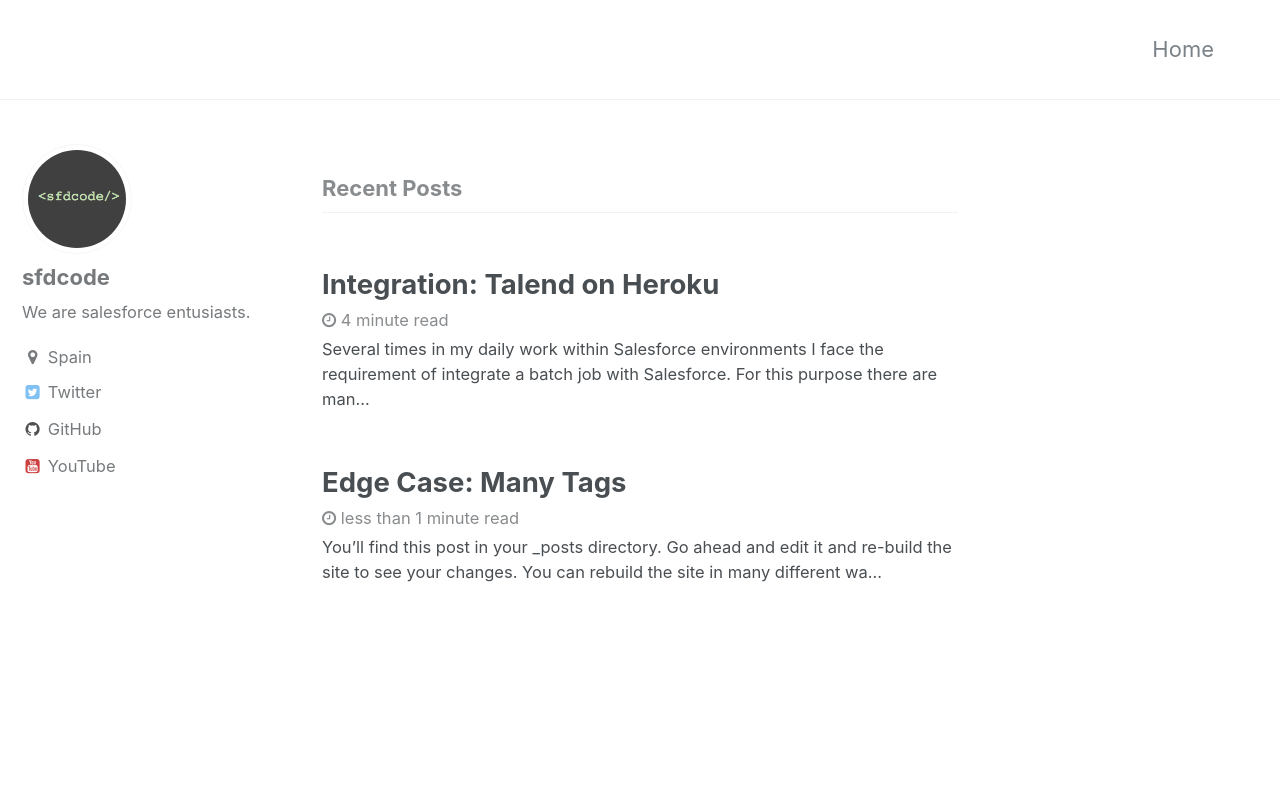
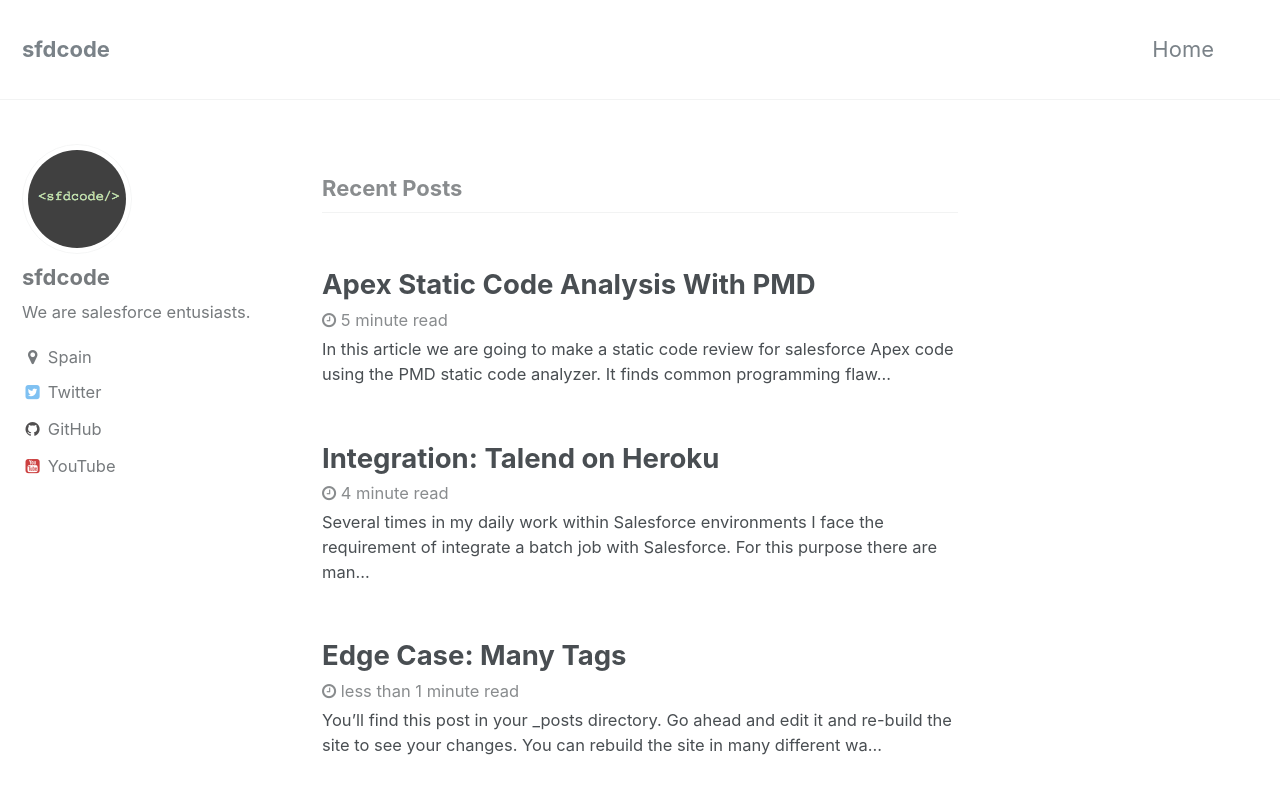
Before and after one commit to sfdcode/sfdcode.github.io, a Jekyll site: the page built from index.html, in a window 1280 px wide and 900 px high. Shown: the top 794 px of the window. Built offline with Jekyll 4.4.1, drawn with Linux system fonts in a browser that asks for light colours; the list of posts is cut into pages by our own code; some of the changed lines change nothing that is shown; some of the changed text lies outside the part shown.

Commit message:
apex static code analysis with pmd first version

````diff
--- a/_config.yml
+++ b/_config.yml
@@ -10,9 +10,9 @@
 
 # Site Settings
 locale                   : "en-US"
-title                    : "<sfdcode/>"
+title                    : "sfdcode"
 title_separator          : "-"
-name                     : "sfdcode"
+name                     : "<sfdcode/>"
 description              : "Salesforce coding"
 url                      : https://sfdcode.github.io
 baseurl                  :
--- /dev/null
+++ b/_posts/2017-10-25-apex-static-code-analysis-with-pmd.md
@@ -0,0 +1,227 @@
+---
+title: "Apex Static Code Analysis With PMD"
+categories:
+  - Apex
+tags:
+  - apex
+  - pmd
+  - code analysis
+  - code analysis tool
+---
+<p align="center">
+  <img src="/assets/images/pmd_apex.png">
+</p>
+In this article we are going to make a static code review for salesforce Apex code using the <a href="https://pmd.github.io/" target="_blank">PMD</a> static code analyzer.  It finds common programming flaws like unused variables, empty catch blocks, unnecessary object creation, and so forth. Additionally it includes CPD, the copy-paste-detector.
+
+It will allow us to have a better quality and avoid maintenance, performance and bug problems in our Apex code. Let's do it.
+
+## Extract the code from the org to a local directory
+PMD anlyzes files in directories, then the first thing is to extract the code from our salesforce org to a local directory, to do that we're going to use the <a href="https://developer.salesforce.com/docs/atlas.en-us.daas.meta/daas/forcemigrationtool_install.htm" target="_blank">force.com migration tool</a>. You can find in the link how to install it in your local system, take care with the <a href="https://developer.salesforce.com/docs/atlas.en-us.daas.meta/daas/forcemigrationtool_prereq.htm" target="_blank">requirements</a>. Basically you need to install Java 1.7.x or higher (better Java 8 to avoid additional configurations) and ant 1.6 or later.
+
+Once you have installed the requirements, you are able to see the following outputs in your terminal:
+
+{% highlight bash %}
+$ java -version
+java version "1.8.0_131"
+Java(TM) SE Runtime Environment (build 1.8.0_131-b11)
+Java HotSpot(TM) 64-Bit Server VM (build 25.131-b11, mixed mode)
+
+$ ant -version
+Apache Ant(TM) version 1.9.7 compiled on April 9 2016
+{% endhighlight %}
+
+Download the force.com migration tool:
+<p align="center">
+  <img src="/assets/images/force_migration_link_screenshot.jpg">
+</p>
+Extract the zip file salesforce_ant_&lt;version&gt;.zip
+<p align="center">
+  <img src="/assets/images/force_migration_directory.jpg">
+</p>
+Copy or rename the sample directory to make your configuration. Then edit the build.properties and provide the parameters to connect to your salesforce org. For sf.password provide the password concatenate with the security token, you can generate it from your settings:
+<p align="center">
+  <img src="/assets/images/reset_my_security_token_screenshot.jpg">
+</p>
+I will send you a mail with the security token, then the build.properties files should look like bellow:
+{% highlight properties %}
+# build.properties
+#
+
+# Specify the login credentials for the desired Salesforce organization
+sf.username = user@domain.com
+sf.password = mypassword5Va3NFGFaTplKilAmKeaW3bX3
+#sf.sessionId = <Insert your Salesforce session id here.  Use this or username/password above.  Cannot use both>
+#sf.pkgName = <Insert comma separated package names to be retrieved>
+#sf.zipFile = <Insert path of the zipfile to be retrieved>
+#sf.metadataType = <Insert metadata type name for which listMetadata or bulkRetrieve operations are to be performed>
+
+# Use 'https://login.salesforce.com' for production or developer edition (the default if not specified).
+# Use 'https://test.salesforce.com for sandbox.
+sf.serverurl = https://login.salesforce.com
+
+sf.maxPoll = 20
+# If your network requires an HTTP proxy, see http://ant.apache.org/manual/proxy.html for configuration.
+#
+{% endhighlight %}
+
+Then the next thing is to select the things that we want to extract from the salesforce org. It is specified in a file named package.xml. Go to unpackaged sub-directory and edit the package.xml file to provide the Apex metadata elements:
+{% highlight xml %}
+<?xml version="1.0" encoding="UTF-8"?>
+<Package xmlns="http://soap.sforce.com/2006/04/metadata">
+    <types>
+        <members>*</members>
+        <name>ApexClass</name>
+    </types>
+    <types>
+        <members>*</members>
+        <name>ApexTrigger</name>
+    </types>
+    <version>41.0</version>
+</Package>
+{% endhighlight %}
+
+Now we have the environment configured to extract the Apex metadata related from the org. from your project directory execute the retrieveUnpackaged ant target:
+{% highlight bash %}
+~/salesforce_ant_41.0/myorg$ ls -1
+build.properties
+build.xml
+codepkg
+mypkg
+removecodepkg
+retrieveUnpackaged
+unpackaged
+
+
+~/salesforce_ant_41.0/myorg$ ant retrieveUnpackaged
+Buildfile: /salesforce_ant_41.0/myorg/build.xml
+
+retrieveUnpackaged:
+[sf:retrieve] Request for a retrieve submitted successfully.
+[sf:retrieve] Request ID for the current retrieve task: 09S1I000003jm4TUAQ
+[sf:retrieve] Waiting for server to finish processing the request...
+[sf:retrieve] Request Status: Succeeded
+[sf:retrieve] Finished request 09S1I000003jm4TUAQ successfully.
+
+BUILD SUCCESSFUL
+Total time: 3 seconds
+{% endhighlight %}
+
+Now we have in the retrieveUnpackaged directory of the project folder the code for the Apex classes and triggers.
+{% highlight bash %}
+~/salesforce_ant_41.0/myorg$ cd retrieveUnpackaged
+~/salesforce_ant_41.0/myorg/retrieveUnpackaged$ ls -lRa
+total 8
+drwxr-xr-x  4 user  wheel  136 25 Oct 11:42 .
+drwxr-xr-x@ 9 user  wheel  306 25 Oct 11:30 ..
+drwxr-xr-x  8 user  wheel  272 25 Oct 11:42 classes
+-rw-r--r--  1 user  wheel  308 25 Oct 11:45 package.xml
+
+./classes:
+total 48
+drwxr-xr-x  8 user  wheel  272 25 Oct 11:42 .
+drwxr-xr-x  4 user  wheel  136 25 Oct 11:42 ..
+-rw-r--r--  1 user  wheel  668 25 Oct 11:45 Class1.cls
+-rw-r--r--  1 user  wheel  174 25 Oct 11:45 Class1.cls-meta.xml
+-rw-r--r--  1 user  wheel  668 25 Oct 11:45 Class2.cls
+-rw-r--r--  1 user  wheel  174 25 Oct 11:45 Class2.cls-meta.xml
+-rw-r--r--  1 user  wheel  816 25 Oct 11:45 Class3.cls
+-rw-r--r--  1 user  wheel  174 25 Oct 11:45 Class3.cls-meta.xml
+{% endhighlight %}
+
+## Install PMD tool
+PMD installation is just to uncompress the zip distribution file, choose the binary one, at the moment of this article the last release is 5.8.1-SNAPSHOT, but this is a pre-release available 6.0.0-SNAPSHOT, check in <a href="https://sourceforge.net/projects/pmd/files/pmd/" target="_blank">sourceforge pmd page</a> to install the last one.
+{% highlight bash %}
+~/pmd-bin-6.0.0-SNAPSHOT$ ls -la
+drwxr--r--+ 302 user  wheel  10268 25 Oct 12:05 ..
+-rw-r--r--@   1 user  wheel  13190 21 Oct 17:34 LICENSE
+drwxr-xr-x@   8 user  wheel    272 25 Oct 12:05 bin
+drwxr-xr-x@  52 user  wheel   1768 25 Oct 12:05 lib
+{% endhighlight %}
+
+
+## Analyze the code with PMD
+There are different ways to do the analysis, it is possible to use the ```pmd.bat / run.sh pmd``` command located in the ```bin``` directory of the PMD installation. But we're going to use ant to run the tasks for PMD and CPD (PMD Copy/Paster Detector). Two files are necessary ```build.xml```
+
+{% highlight xml %}
+<?xml version="1.0"?>
+<project xmlns='antlib:org.apache.tools.ant' basedir=".">
+  <property file="build.properties"/>
+  <path id="pmd.classpath">
+    <fileset dir="${pmd.dir}/lib">
+      <include name="**/*.jar" />
+    </fileset>
+  </path>
+
+  <taskdef name="pmd" classname="net.sourceforge.pmd.ant.PMDTask" classpathref="pmd.classpath" />
+  <taskdef name="cpd" classname="net.sourceforge.pmd.cpd.CPDTask" classpathref="pmd.classpath" />
+
+  <target name="pmd">
+    <pmd shortFilenames="true" >
+      <formatter type="${pmd.format}" toFile="outputPMD.${pmd.format}" />
+      <ruleset>rulesets/apex/complexity.xml</ruleset>
+      <ruleset>rulesets/apex/performance.xml</ruleset>
+      <ruleset>rulesets/apex/style.xml</ruleset>
+      <ruleset>rulesets/apex/braces.xml</ruleset>
+      <ruleset>rulesets/apex/apexunit.xml</ruleset>
+      <ruleset>rulesets/apex/security.xml</ruleset>
+      <ruleset>rulesets/apex/complexity.xml</ruleset>
+      <ruleset>rulesets/apex/empty.xml</ruleset>
+      <ruleset>rulesets/apex/metrics.xml</ruleset>
+      <ruleset>rulesets/apex/ruleset.xml</ruleset>
+      <fileset dir="${src.dir}">
+        <include name="**/*.cls"/>
+        <include name="**/*.trigger"/>
+      </fileset>
+    </pmd>
+  </target>
+
+  <target name="cpd">
+      <cpd minimumTokenCount="${cpd.minimumTokenCount}" language="apex" format="${cpd.format}" outputFile="outputCPD.${cpd.format}" encoding="UTF-8" ignoreLiterals="true">
+          <fileset dir="${src.dir}">
+              <include name="classes/*.cls"/>
+          </fileset>
+      </cpd>
+  </target>
+
+  <target name="all" depends="cpd,pmd"></target>
+</project>
+{% endhighlight %}
+
+and the ```build.properties``` where we are going to define several properties (format, pmd dir...)
+{% highlight properties %}
+pmd.dir=/pmdinstallationdir/pmd-bin-6.0.0-SNAPSHOT
+#src.dir = <path to the source code>
+src.dir=../salesforce_ant_41.0/myorg/retrieveUnpackaged
+#pmd.format = html, text, xml
+pmd.format=html
+#cpd.format = csv, text, xml
+cpd.format=xml
+# cpd minimum duplicate size
+cpd.minimumTokenCount=10
+{% endhighlight %}
+
+Once we have our files configured adapted to our environment, we can run the ant all to perform the analysis:
+{% highlight bash %}
+$ ant all
+Buildfile: /Users/mbravosanz/Downloads/pmdanalysis/build.xml
+
+cpd:
+      [cpd] Starting run, minimumTokenCount is 10
+      [cpd] Tokenizing files
+      [cpd] Starting to analyze code
+      [cpd] Done analyzing code; that took 12 milliseconds
+      [cpd] Generating report
+
+pmd:
+      [pmd] Oct 25, 2017 3:53:52 PM net.sourceforge.pmd.cache.NoopAnalysisCache <init>
+      [pmd] WARNING: This analysis could be faster, please consider using Incremental Analysis: https://pmd.github.io/pmd/pmd_userdocs_getting_started.html#incremenal-analysis
+
+all:
+
+BUILD SUCCESSFUL
+Total time: 6 seconds
+{% endhighlight %}
+
+The results can be generated in different formats, and you can integrate this tasks in your force.com migration tool ```build.xml``` to perform a code analysis every time you do a deployment request over a sandbox.
+
+All the source code of this post is in this [GitHub repository](https://github.com/sfdcode/apex-pmd-build.git)
````
Also changed, not shown: assets/images/force_migration_directory.jpg (added), assets/images/force_migration_link_screenshot.jpg (added), assets/images/pmd_apex.png (added), assets/images/reset_my_security_token_screenshot.jpg (added).
